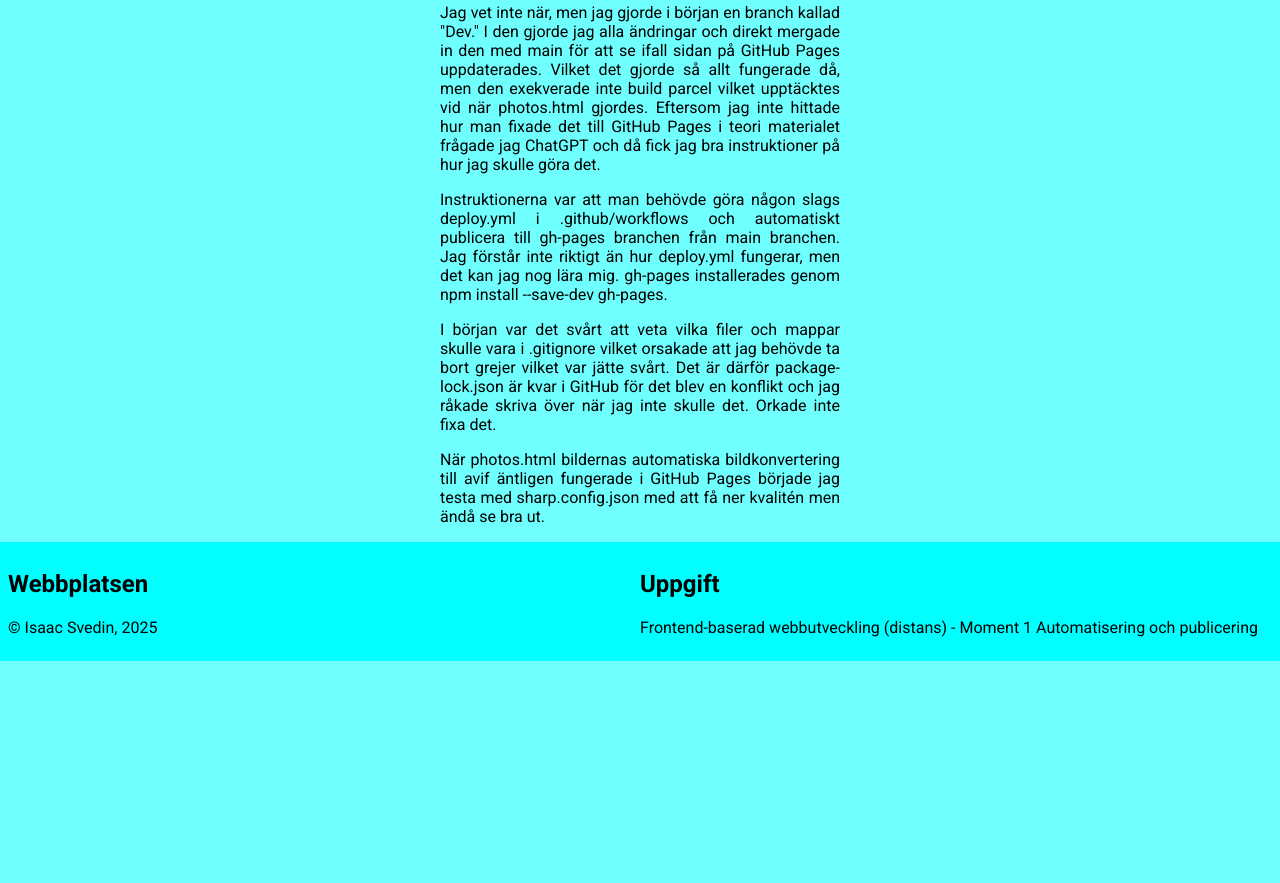
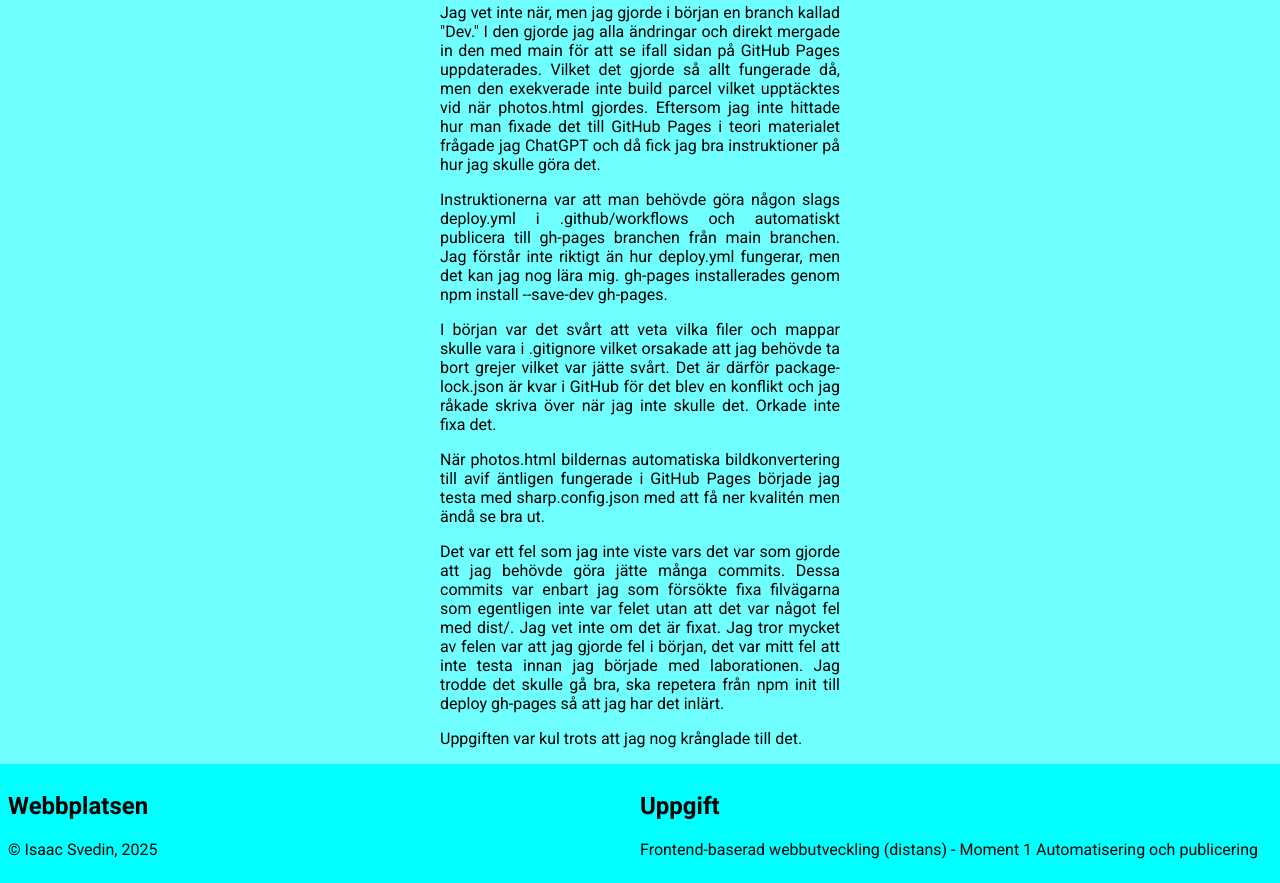
Before and after one commit to C4ndyFl4mes/frontend-moment1, a website built with Parcel: page src/pages/workprocess.html in a window 1280 px wide. Shown: the part 431-1314 px from the top of the page. Before the commit the page ends 1092 px from the top, so only its background shows below. Built offline with nearby package versions, Linux system fonts and the light colour scheme.

Commit message:
Added more description to workprocess.html.

```diff
--- a/src/pages/workprocess.html
+++ b/src/pages/workprocess.html
@@ -68,7 +68,14 @@
                 Pages började jag testa med sharp.config.json med att få ner kvalitén men ändå se bra ut.
             </p>
             <p>
-
+                Det var ett fel som jag inte viste vars det var som gjorde att jag behövde göra jätte många commits.
+                Dessa commits var enbart jag som försökte fixa filvägarna som egentligen inte var felet utan att det var
+                något fel med dist/. Jag vet inte om det är fixat. Jag tror mycket av felen var att jag gjorde fel i
+                början, det var mitt fel att inte testa innan jag började med laborationen. Jag trodde det skulle gå
+                bra, ska repetera från npm init till deploy gh-pages så att jag har det inlärt.
+            </p>
+            <p>
+                Uppgiften var kul trots att jag nog krånglade till det.
             </p>
         </article>
     </main>
```
